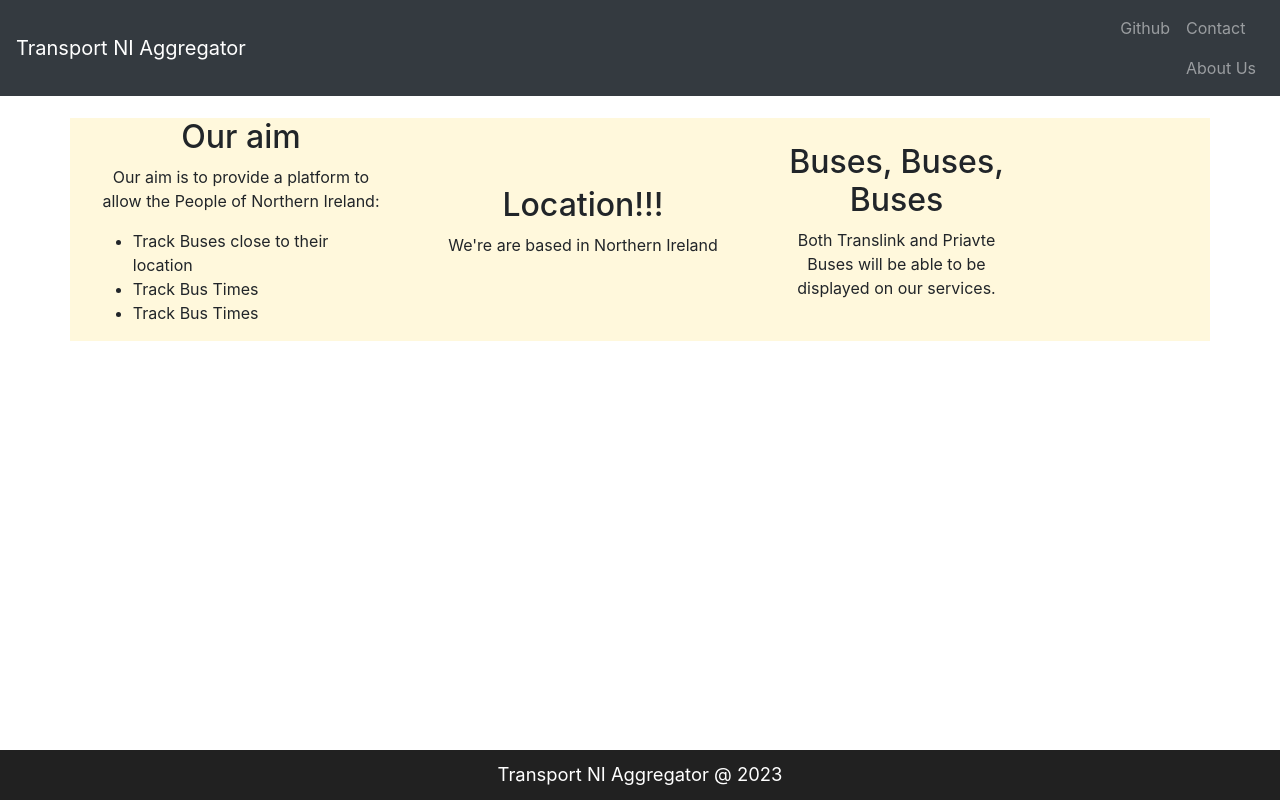
After one commit to mark-ruddy/transport_ni, a Django app: page /about_us/ in a window 1280 px wide. The commit adds this page. Run offline with Django 4.2, Linux system fonts and the light colour scheme; some libraries are stand-ins or nearby versions.

Commit message:
add about us page

```diff
--- a/webapp/core/urls.py
+++ b/webapp/core/urls.py
@@ -4,5 +4,6 @@ from . import views
 
 urlpatterns = [
     path('', views.index, name='index'),
-    path('contact/', views.contact, name='contact')
+    path('contact/', views.contact, name='contact'),
+    path('about_us/', views.about_us, name='aboutus')
 ]
--- a/webapp/core/views.py
+++ b/webapp/core/views.py
@@ -22,6 +22,7 @@ def index(request):
     })
 
 def contact(request):
-    return render(request, 'contact.html', {
-        'test_data': 'some test data'
-    })
+    return render(request, 'contact.html', {})
+
+def about_us(request):
+    return render(request, 'about_us.html', {})
--- /dev/null
+++ b/webapp/templates/about_us.html
@@ -0,0 +1,130 @@
+{% extends "base.html" %}
+
+{% block content %}
+<div class="container">
+    <!--
+    <header class="header">
+        <h1 class="head"> About Us </h1>
+        <div class="searchHold">
+            <a href="index.html" class="search">Home!</a>
+        </div>
+    </header>
+    -->
+
+    <div class="whitespace"> </div>
+
+    <div class="row">
+        <div class="column1">
+            <h2 class="allign_h2">Our aim</h2>
+
+            <p class="allign_h2"> Our aim is to provide a platform to allow the People of Northern Ireland: </p>
+            <ul typeof="circle">
+                <li>Track Buses close to their location</li>
+                <li>Track Bus Times</li>
+                <li>Track Bus Times </li>
+            </ul>
+        </div>
+
+        <div class="column2">
+            <h2 class="allign_h2">Location!!!</h2>
+
+            <p class="allign_h2"> We're are based in Northern Ireland </p>
+        </div>
+
+        <div class="column3">
+            <h2 class="allign_h2"> Buses, Buses, Buses</h2>
+            <p class="allign_h2">Both Translink and Priavte Buses will be able to be displayed on our services. </p>
+        </div>
+
+    </div>
+
+</div>
+
+<div class="whitespace"> </div>
+
+<!--
+<div class="footer">
+    <div class="searchHold">
+        <a href="index.html" class="search">Home!</a>
+    </div>
+</div>
+-->
+
+<style>
+    .footer {
+        background-color: dimgrey;
+        padding-bottom: 18%;
+        color: white;
+        font-weight: bold;
+        font-family: Helvetica;
+    }
+
+    .searchHold {
+        background-color: grey;
+        height: 30%;
+    }
+
+    .header {
+        background-color: dimgrey;
+        padding-bottom: 2%;
+        color: white;
+        font-weight: bold;
+        font-family: Helvetica;
+    }
+
+    .row {
+        background-color: cornsilk;
+    }
+
+    .allign_h2 {
+        text-align: center;
+    }
+
+    .search {
+        padding-left: 25%;
+        padding-top: 2%;
+        color: white;
+        text-decoration: none;
+    }
+
+    .head {
+        padding-top: 2%;
+        text-align: center;
+    }
+
+    .whitespace {
+        padding-top: 2%
+    }
+
+    .column1 {
+        float: left;
+        align-content: center;
+        width: 30%;
+        padding-left: 2%;
+        padding-right: 2%;
+    }
+
+    .column2 {
+        float: left;
+        width: 30%;
+        align-content: center;
+        padding-right: 2%;
+        padding-left: 2%;
+    }
+
+    .column3 {
+        float: left;
+        width: 25%;
+        align-content: center;
+        padding-right: 2%;
+        padding-left: 2%;
+    }
+
+    .row:after {
+        content: "";
+        display: table;
+        clear: both;
+    }
+</style>
+
+{% endblock content %}
--- a/webapp/templates/base.html
+++ b/webapp/templates/base.html
@@ -24,10 +24,11 @@
     <div class="collapse navbar-collapse" id="navbarNav">
       <ul class="navbar-nav ml-auto">
         <li class="nav-item">
-          <a class="nav-link" href="https://github.com/mark-ruddy/algo_open_source_verifier" target="_blank">Github</a>
+          <a class="nav-link" href="https://github.com/mark-ruddy/transport_ni" target="_blank">Github</a>
         </li>
         <li class="nav-item">
           <a class="nav-link" href="{% url 'contact'%}" target="_blank">Contact</a>
+          <a class="nav-link" href="{% url 'aboutus'%}" target="_blank">About Us</a>
         </li>
       </ul>
     </div>
```
